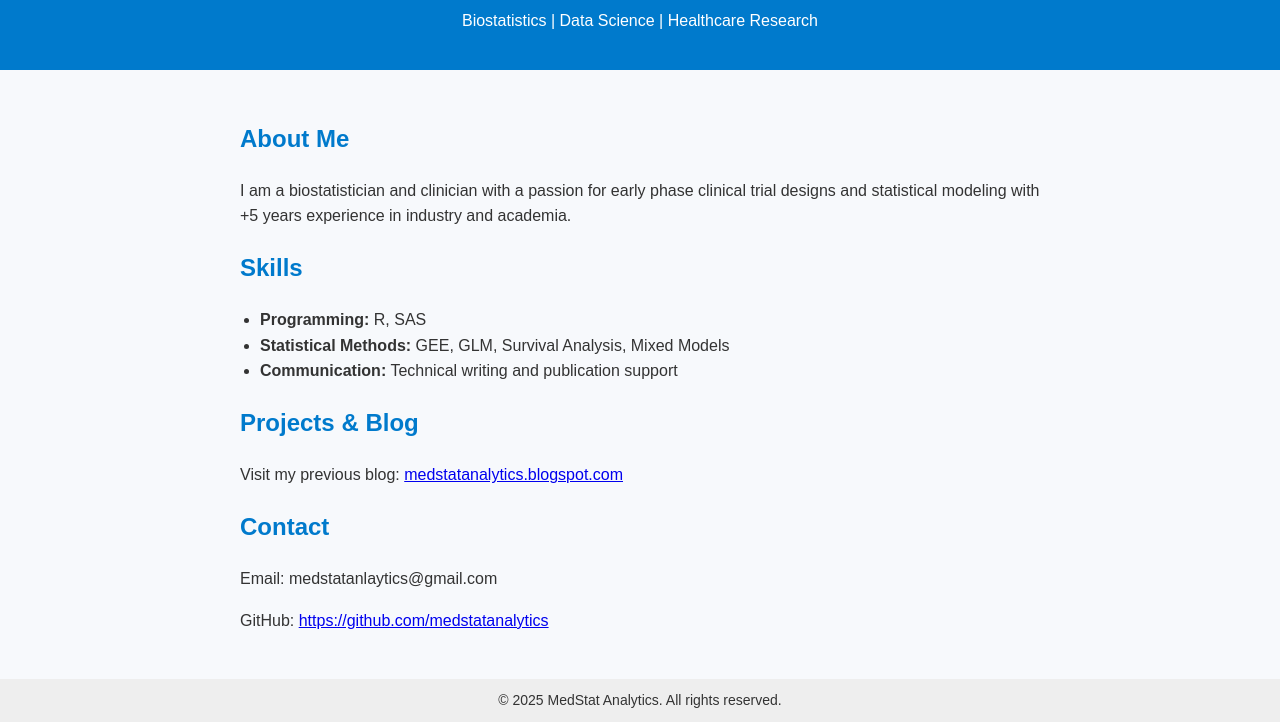
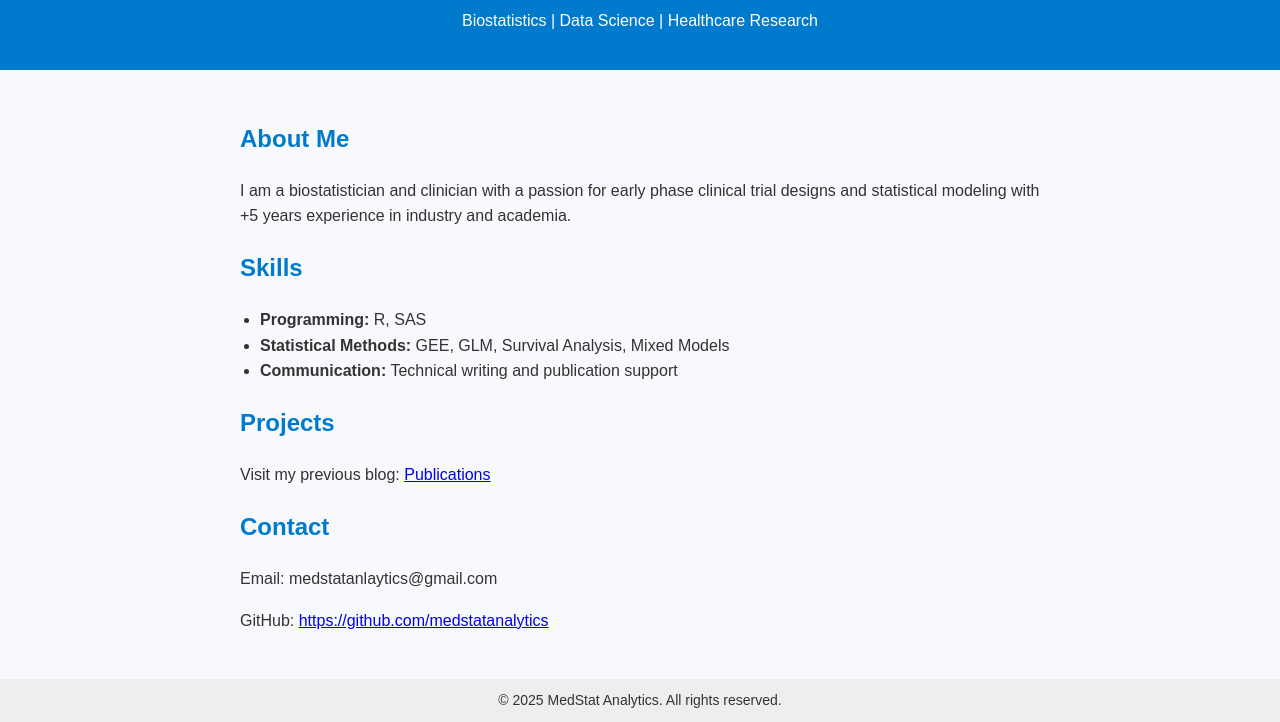
Before and after one commit to lyton66/medstatanalytics.github.io, a plain HTML site: page index.html in a window 1280 px wide. Shown: the part 106-828 px from the top of the page. Drawn offline with Linux system fonts and the light colour scheme.

Commit message:
Update index.html

```diff
--- a/index.html
+++ b/index.html
@@ -55,8 +55,8 @@
       <li><strong>Communication:</strong> Technical writing and publication support</li>
     </ul>
 
-    <h2>Projects & Blog</h2>
-    <p>Visit my previous blog: <a href="https://medstatanalytics.blogspot.com" target="_blank">medstatanalytics.blogspot.com</a>
+    <h2>Projects</h2>
+    <p>Visit my previous blog: <a href="https://scholar.google.com/citations?hl=en&user=Q5vJuPMAAAAJ&view_op=list_works&sortby=pubdate" target="_blank">Publications</a>
 
 
     <h2>Contact</h2>
```
